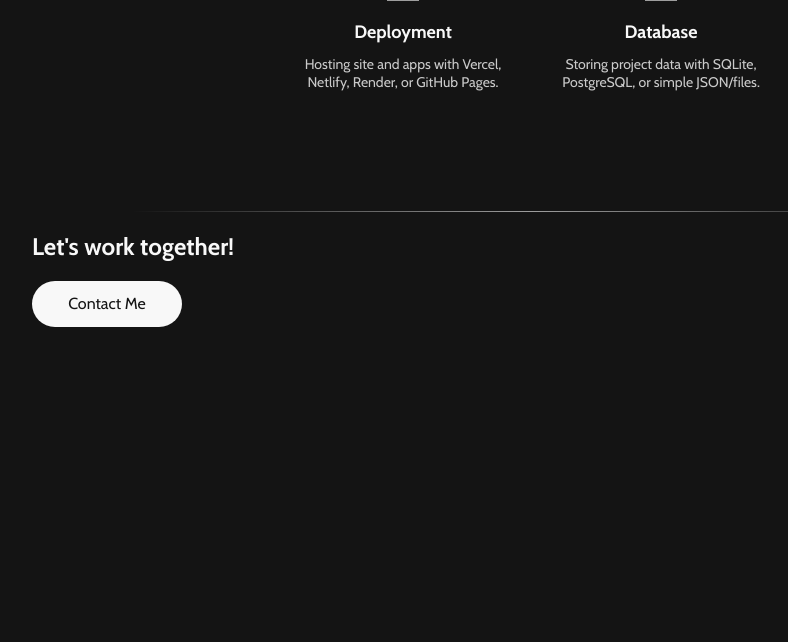
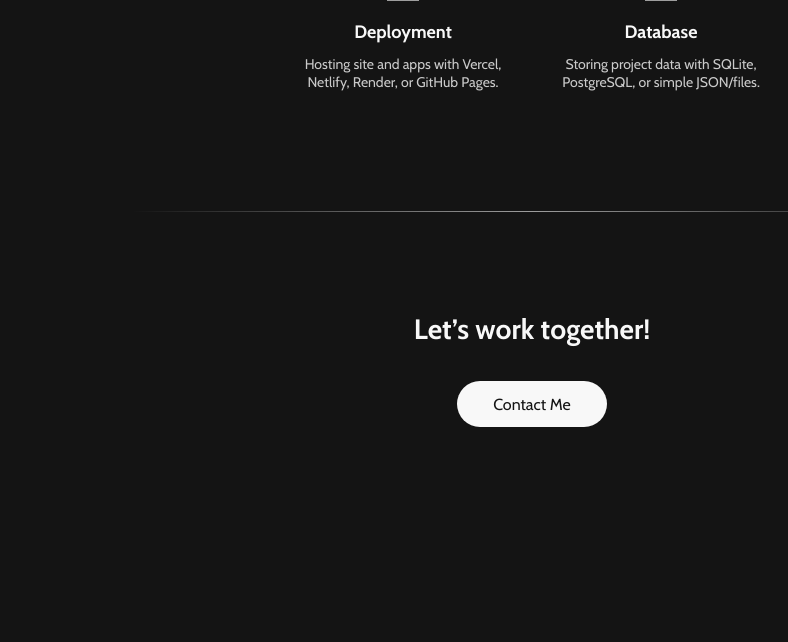
Before and after one commit to zionchn/my-personal-site, a Flask app: page / in a window 1280 px wide. Shown: the part 2498-3140 px from the top of the page, without its empty margins (108-896 px from the left). Before the commit the page ends 2825 px from the top, so only its background shows below. Run offline with Flask 3, Linux system fonts and the light colour scheme; grey boxes are pictures that could not be loaded.

Commit message:
added a contact button and styled it. Let's work together section

```diff
--- a/app.py
+++ b/app.py
@@ -29,4 +29,4 @@ def contact():
 
 
 if __name__ == "__main__":
-    app.run(debug=True)
+    app.run(debug=True, port=5001)
--- a/static/css/style.css
+++ b/static/css/style.css
@@ -194,7 +194,7 @@ nav {
     padding-bottom: 120px;
   }
 
-  .portfolio-heading, .tech-stacks-heading {
+  .portfolio-heading, .tech-stacks-heading, .lets-work-heading {
     margin: 186px 0 0;          /* 186px below the divider */
     text-align: center;
     font-size: 1.75rem;
@@ -385,3 +385,18 @@ nav {
 }
 
 /* Let's work section */
+.lets-work-heading {
+    margin-top: 100px;
+  }
+
+  .lets-work {
+    padding-bottom: 215px;       /* space between the button and the footer */
+  }
+
+  .lets-work-inner {
+    text-align: center;          /* centres the inline-flex button */
+  }
+
+  .lets-work .btn {
+    margin-top: 35px;
+  }
--- a/templates/index.html
+++ b/templates/index.html
@@ -124,9 +124,8 @@
     <div class="container lets-work-inner">
         <div class="main-divider-line"></div>
 
-        <h2 class="lets-work-heading">Let's work together!</h2>
-        <a href="" class="btn">Contact Me</a>
-
+        <h2 class="lets-work-heading">Let’s work together!</h2>
+        <a href="mailto:zionchukwunelo@gmail.com" class="btn">Contact Me</a>
     </div>
 </section>
 {% endblock %}
```
